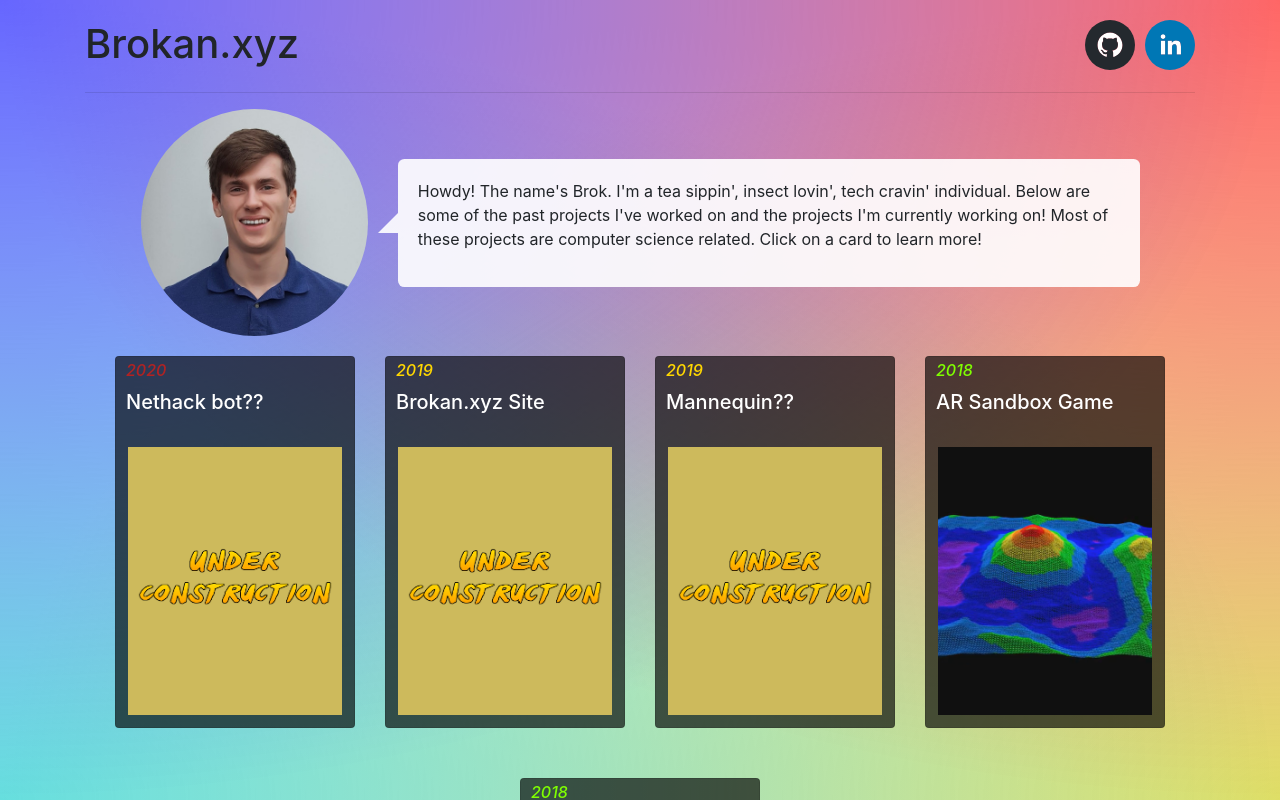
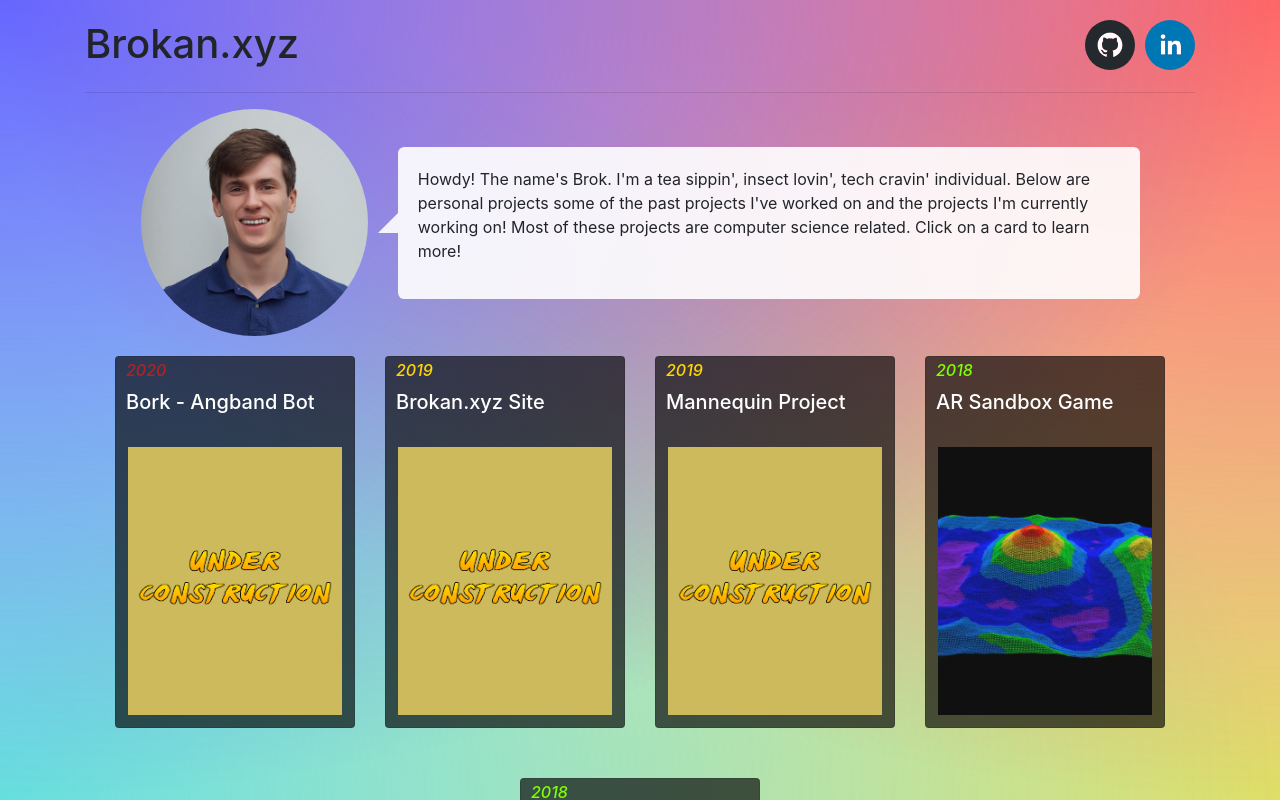
Before and after one commit to BrokanXYZ/brokan.xyz, a Next.js app: page / in a window 1280 px wide. Built offline with nearby package versions, Linux system fonts and the light colour scheme.

Commit message:
Small styling and grammar changes

```diff
--- a/pages/index.js
+++ b/pages/index.js
@@ -30,7 +30,7 @@ const projectsByYearList = {
       inProgress: false
     },
     {
-      title: 'Mannequin??',
+      title: 'Mannequin Project',
       imgSrc: '/media/index/constructionCard.png',
       pageLink: 'brokanxyz',
       inProgress: false
@@ -38,7 +38,7 @@ const projectsByYearList = {
   ],
   '2020': [
     {
-      title: 'Nethack bot??',
+      title: 'Bork - Angband Bot',
       imgSrc: '/media/index/constructionCard.png',
       pageLink: 'brokanxyz',
       inProgress: true
@@ -61,7 +61,7 @@ const Index = () => (
         </Col>
         <Col xs={7} md={8} lg={9}>
         <div className='speech-bubble'>
-          <p>Howdy! The name's Brok. I'm a tea sippin', insect lovin', tech cravin' individual. Below are some of the past projects I've worked on and the projects I'm currently working on! Most of these projects are computer science related. Click on a card to learn more!</p>
+          <p>Howdy! The name's Brok. I'm a tea sippin', insect lovin', tech cravin' individual. Below are personal projects  some of the past projects I've worked on and the projects I'm currently working on! Most of these projects are computer science related. Click on a card to learn more!</p>
         </div>
         </Col>
       </Row>
```
Also changed, not shown: pages/arsandbox.js (+4 -10 lines).
